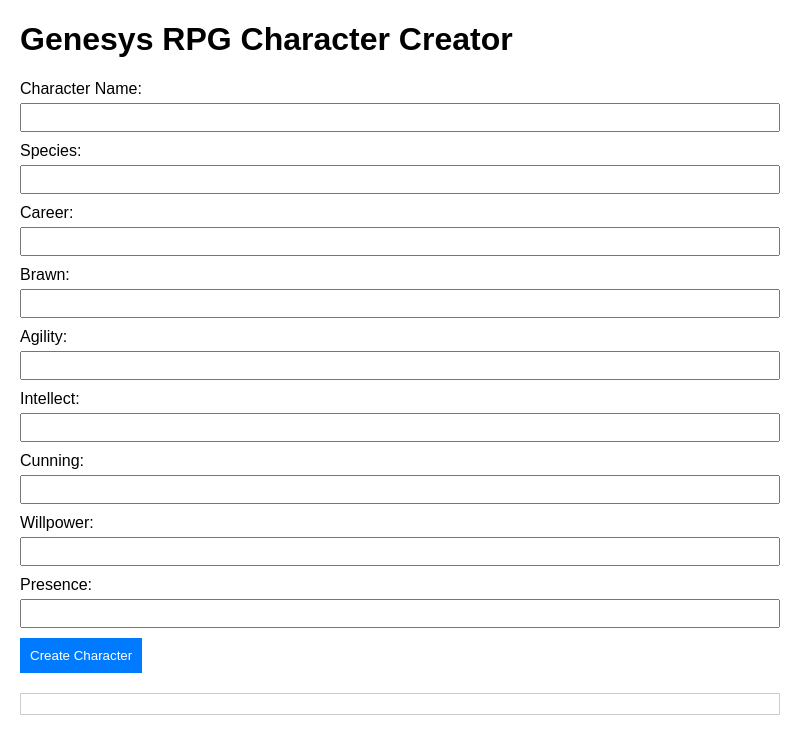
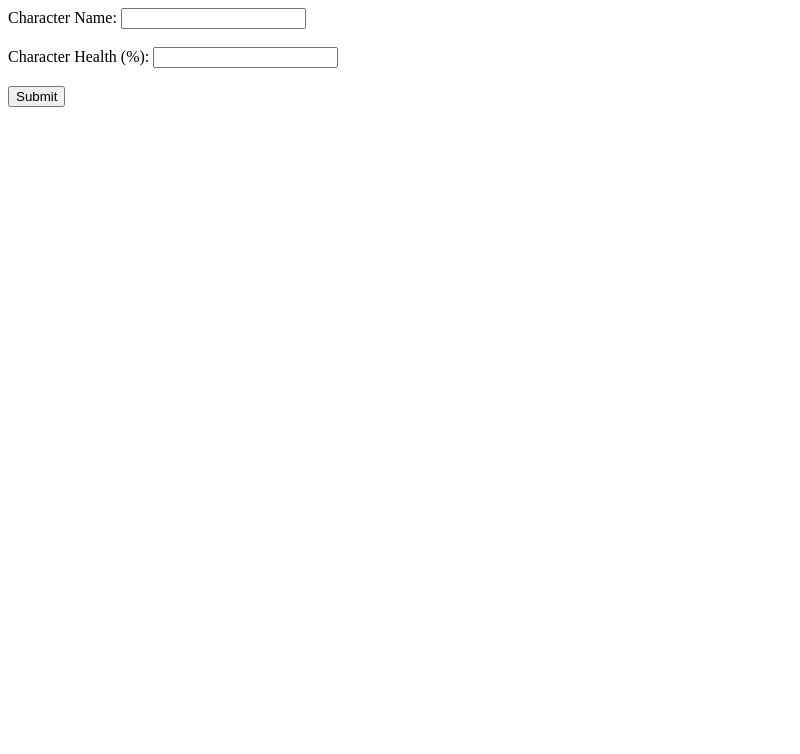
Before and after one commit to adiastra/divoom-gaming-gate, an Electron app: page index.html in a window 800 px wide. Drawn offline with Linux system fonts and the light colour scheme.

Commit message:
Electron Framework

```diff
--- a/index.html
+++ b/index.html
@@ -1,89 +1,18 @@
+<!-- index.html -->
 <!DOCTYPE html>
 <html>
 <head>
-    <meta charset="UTF-8">
-    <title>Genesys RPG Character Creator</title>
-    <style>
-        body {
-            font-family: Arial, sans-serif;
-            margin: 20px;
-        }
-        label {
-            display: block;
-            margin-bottom: 5px;
-        }
-        input[type="text"], input[type="number"] {
-            width: 100%;
-            padding: 5px;
-            margin-bottom: 10px;
-            box-sizing: border-box;
-        }
-        button {
-            padding: 10px;
-            background-color: #007bff;
-            color: white;
-            border: none;
-            cursor: pointer;
-        }
-        button:hover {
-            background-color: #0056b3;
-        }
-        #response {
-            margin-top: 20px;
-            padding: 10px;
-            border: 1px solid #ccc;
-        }
-    </style>
+  <meta charset="UTF-8">
+  <title>Divoom Image Creator</title>
 </head>
 <body>
-    <h1>Genesys RPG Character Creator</h1>
-    <label for="charName">Character Name:</label>
-    <input type="text" id="charName" name="charName" required>
-    <label for="charSpecies">Species:</label>
-    <input type="text" id="charSpecies" name="charSpecies" required>
-    <label for="charCareer">Career:</label>
-    <input type="text" id="charCareer" name="charCareer" required>
-    <label for="charBrawn">Brawn:</label>
-    <input type="number" id="charBrawn" name="charBrawn" min="1" max="6" required>
-    <label for="charAgility">Agility:</label>
-    <input type="number" id="charAgility" name="charAgility" min="1" max="6" required>
-    <label for="charIntellect">Intellect:</label>
-    <input type="number" id="charIntellect" name="charIntellect" min="1" max="6" required>
-    <label for="charCunning">Cunning:</label>
-    <input type="number" id="charCunning" name="charCunning" min="1" max="6" required>
-    <label for="charWillpower">Willpower:</label>
-    <input type="number" id="charWillpower" name="charWillpower" min="1" max="6" required>
-    <label for="charPresence">Presence:</label>
-    <input type="number" id="charPresence" name="charPresence" min="1" max="6" required>
-    <button onclick="submitCharacter()">Create Character</button>
-    <div id="response"></div>
-    <script>
-        function submitCharacter() {
-            const charName = document.getElementById('charName').value;
-            const charSpecies = document.getElementById('charSpecies').value;
-            const charCareer = document.getElementById('charCareer').value;
-            const charBrawn = document.getElementById('charBrawn').value;
-            const charAgility = document.getElementById('charAgility').value;
-            const charIntellect = document.getElementById('charIntellect').value;
-            const charCunning = document.getElementById('charCunning').value;
-            const charWillpower = document.getElementById('charWillpower').value;
-            const charPresence = document.getElementById('charPresence').value;
-
-            const character = {
-                name: charName,
-                species: charSpecies,
-                career: charCareer,
-                brawn: charBrawn,
-                agility: charAgility,
-                intellect: charIntellect,
-                cunning: charCunning,
-                willpower: charWillpower,
-                presence: charPresence
-            };
-
-            // Example: Send character data to Electron main process
-            require('electron').ipcRenderer.send('create-character', character);
-        }
-    </script>
+  <form>
+    <label for="character-name">Character Name:</label>
+    <input type="text" id="character-name" name="character-name" required><br><br>
+    <label for="character-health">Character Health (%):</label>
+    <input type="number" id="character-health" name="character-health" required><br><br>
+    <input type="submit" value="Submit">
+  </form>
+  <script src="renderer.js"></script>
 </body>
 </html>
--- a/package.json
+++ b/package.json
@@ -10,6 +10,7 @@
   "author": "",
   "license": "ISC",
   "dependencies": {
+    "base64-img": "^1.0.4",
     "electron": "^29.1.5"
   }
 }
```
Also changed, not shown: main.js (+29 -17 lines), render.js (added, +18 -0 lines), 2 other files.
